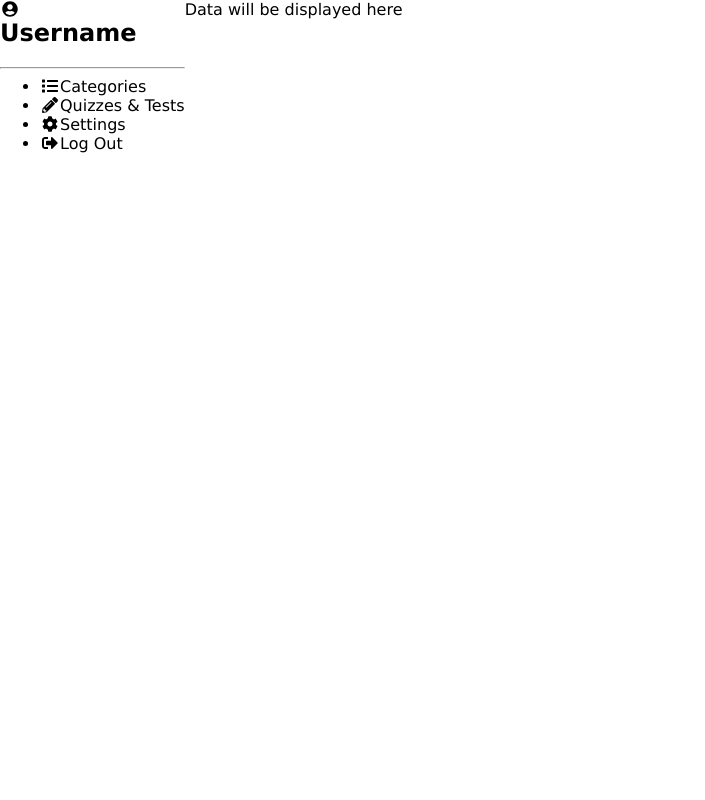
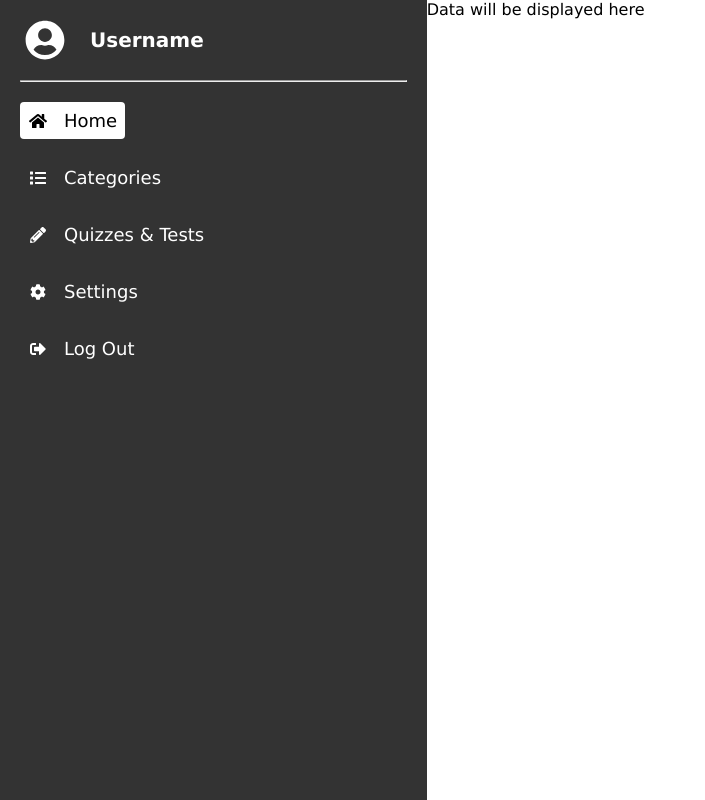
Before and after one commit to Paul-Nixon/Flashcard-Maker, a React (Create React App) app in the folder my-app/: page /user in a window 1280 px wide. Shown: the whole page, without its empty margins (0-705 px from the left). Built offline with nearby package versions, Linux system fonts and the light colour scheme; no server answers.

Commit message:
Almost done w/ the user dashboard's sidebar

```diff
--- /dev/null
+++ b/my-app/src/components/custom_hooks/useEffectOnce.js
@@ -0,0 +1,5 @@
+import { useEffect } from "react"
+
+export default function useEffectOnce(cb) {
+  useEffect(cb, [])
+}
--- a/my-app/src/components/layout/Sidebar.module.css
+++ b/my-app/src/components/layout/Sidebar.css
@@ -20,14 +20,16 @@
 .pfp
 {
     border-radius: 50%;
-    width: 3.125rem;
-    height: 3.125rem;
+    font-size: 2.5rem;
+    color: white;
+    margin-right: 1.25rem;
 }
 
 .username
 {
     font-size: 1.25rem;
     color: white;
+    margin: 0;
 }
 
 .sidebarHr
@@ -46,6 +48,30 @@
 {
     display: flex;
     align-items: center;
+    cursor: pointer;
+    border-radius: 4px;
+    width: fit-content;
+    padding: 0.5rem;
+}
+
+.sidebarListItem:hover
+{
+    background-color: white;
+}
+
+.sidebarListItem:hover .sidebarListIcon, .sidebarListItem:hover .sidebarListText
+{
+    color: black;
+}
+
+.sidebarListItem.active
+{
+    background-color: white;
+}
+
+.sidebarListItem.active .sidebarListIcon, .sidebarListItem.active .sidebarListText
+{
+    color: black;
 }
 
 .sidebarListItem + .sidebarListItem
@@ -56,6 +82,7 @@
 .sidebarListIcon
 {
     margin-right: 1rem;
+    color: white;
 }
 
 .sidebarListText
@@ -63,8 +90,3 @@
     font-size: 1.125rem;
     color: white;
 }
-
-.sidebarListText.active
-{
-
-}
--- a/my-app/src/components/layout/Sidebar.js
+++ b/my-app/src/components/layout/Sidebar.js
@@ -1,9 +1,28 @@
-import './Sidebar.module.css';
+import './Sidebar.css';
 
 import { FontAwesomeIcon } from '@fortawesome/react-fontawesome';
-import { faCog, faList, faPencilAlt, faSignOutAlt, faUserCircle } from '@fortawesome/free-solid-svg-icons';
+import { faCog, faHome, faList, faPencilAlt, faSignOutAlt, faUserCircle } from '@fortawesome/free-solid-svg-icons';
+import { useState, useRef } from 'react';
+import useEffectOnce from '../custom_hooks/useEffectOnce';
 
 export default function Sidebar(props) {
+
+    const homeLinkRef = useRef(),
+    categoriesLinkRef = useRef(),
+    quizzesAndTestsLinkRef = useRef(),
+    SettingsLinkRef = useRef(),
+    LogoutLinkRef = useRef(),
+    [activeLink, setActiveLink] = useState(homeLinkRef);
+
+    useEffectOnce(() => homeLinkRef.current.classList.add("active"));
+
+
+    function changeActiveLink(unactiveRef)
+    {
+        // TODO: Remove the active class from the current link and add it to the clicked one.
+    }
+
+
     return (
         <div className="sidebar">
             <div className="sidebarWrapper">
@@ -15,19 +34,33 @@ export default function Sidebar(props) {
                 <hr className="sidebarHr" />
 
                 <ul className="sidebarList">
-                    <li className="sidebarListItem">
+                    <li className="sidebarListItem" ref={homeLinkRef} onClick={() => {
+                        changeActiveLink(homeLinkRef);
+                    }}>
+                        <FontAwesomeIcon icon={faHome} fixedWidth className="sidebarListIcon" />
+                        <span className="sidebarListText">Home</span>
+                    </li>
+                    <li className="sidebarListItem" ref={categoriesLinkRef} onClick={() => {
+                        changeActiveLink(categoriesLinkRef);
+                    }}>
                         <FontAwesomeIcon icon={faList} fixedWidth className="sidebarListIcon" />
                         <span className="sidebarListText">Categories</span>
                     </li>
-                    <li className="sidebarListItem">
+                    <li className="sidebarListItem" ref={quizzesAndTestsLinkRef} onClick={() => {
+                        changeActiveLink(quizzesAndTestsLinkRef);
+                    }}>
                         <FontAwesomeIcon icon={faPencilAlt} fixedWidth className="sidebarListIcon" />
                         <span className="sidebarListText">Quizzes &amp; Tests</span>
                     </li>
-                    <li className="sidebarListItem">
+                    <li className="sidebarListItem" ref={SettingsLinkRef} onClick={() => {
+                        changeActiveLink(SettingsLinkRef);
+                    }}>
                         <FontAwesomeIcon icon={faCog} fixedWidth className="sidebarListIcon" />
                         <span className="sidebarListText">Settings</span>
                     </li>
-                    <li className="sidebarListItem">
+                    <li className="sidebarListItem" ref={LogoutLinkRef} onClick={() => {
+                        changeActiveLink(LogoutLinkRef);
+                    }}>
                         <FontAwesomeIcon icon={faSignOutAlt} fixedWidth className="sidebarListIcon" />
                         <span className="sidebarListText">Log Out</span>
                     </li>
--- a/my-app/src/contexts/AuthContext.js
+++ b/my-app/src/contexts/AuthContext.js
@@ -14,7 +14,7 @@ const AuthContext = React.createContext({
 
 
 export function AuthProvider({ children }) {
-  const [currentUser, setCurrentUser] = useState()
+  const [currentUser, setCurrentUser] = useState(null)
   const [loading, setLoading] = useState(true)
 
   function signup(email, password) {
```
